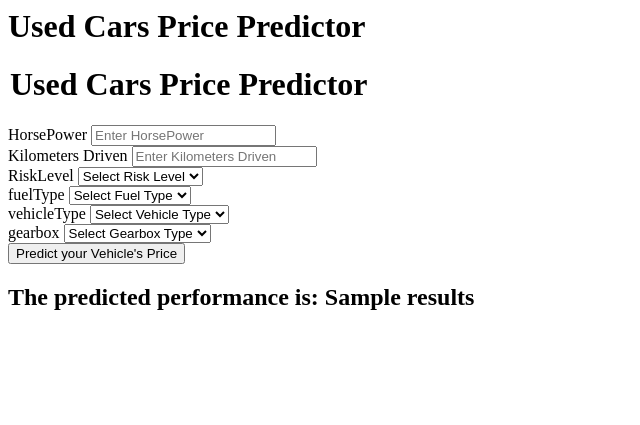
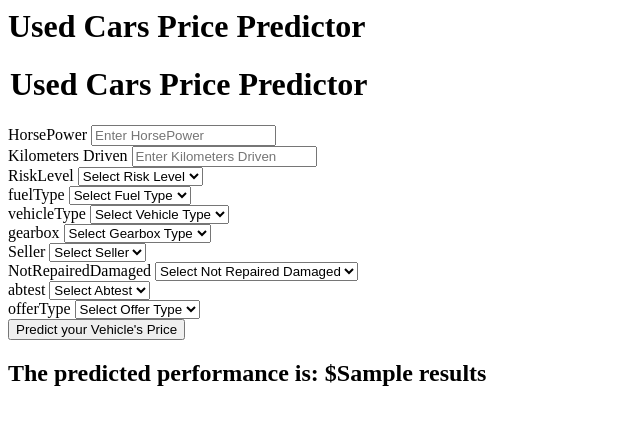
Before and after one commit to hamzahasan13/MLOPS, a Flask app: template templates/home.html in a window 1280 px wide. Shown: the top 425 px of the page, without its empty margins (0-640 px from the left). Run offline with Flask 3, Linux system fonts and the light colour scheme; the template is opened without the code that fills it: most values are stand-ins (such as "Sample title", 1, 10 or a date in 2020).

Commit message:
Initial Wokrking

```diff
--- a/app.py
+++ b/app.py
@@ -30,6 +30,11 @@ def predict_datapoint():
             gearbox = request.form.get("gearbox"),
             HorsePower = float(request.form.get("HorsePower")),
             kilometer = float(request.form.get("kilometer")),
+            Seller = request.form.get("Seller"),
+            NotRepairedDamaged = request.form.get("NotRepairedDamaged"),
+            abtest = request.form.get("abtest"),
+            offerType = request.form.get("offerType")
+
         )
         pred_df = data.get_data_as_data_frame()
 
--- a/src/components/data_transformation.py
+++ b/src/components/data_transformation.py
@@ -31,7 +31,7 @@ class DataTransformation:
 
         try:
             numerical_columns = ['HorsePower', 'kilometer']
-            categorical_columns = ['Seller', 'offerType', 'abtest', 'vehicleType', 'gearbox', 'fuelType', 'NotRepaired/Damaged','RiskLevel']
+            categorical_columns = ['Seller', 'offerType', 'abtest', 'vehicleType', 'gearbox', 'fuelType', 'NotRepairedDamaged','RiskLevel']
 
             num_pipeline = Pipeline(
                 steps = [
@@ -74,7 +74,7 @@ class DataTransformation:
 
             target_col_name = 'Price'
             numerical_columns = ['HorsePower', 'kilometer']
-            categorical_columns = ['Seller', 'offerType', 'abtest', 'vehicleType', 'gearbox', 'fuelType', 'NotRepaired/Damaged','RiskLevel']
+            categorical_columns = ['Seller', 'offerType', 'abtest', 'vehicleType', 'gearbox', 'fuelType', 'NotRepairedDamaged','RiskLevel']
 
             input_feature_train_df = train_df.drop(columns = [target_col_name], axis=1)
             target_feature_train_df = train_df[target_col_name]
--- a/src/components/model_trainer.py
+++ b/src/components/model_trainer.py
@@ -203,6 +203,11 @@ class ModelTrainer:
 
             predicted=best_model.predict(X_test)
 
+            original_columns = set(feature.split('_', 1)[0] for feature in X_train)
+
+            X_orig_selected = X_orig[list(original_columns)]
+            print(X_orig_selected)
+
             r2_square = r2_score(y_test, predicted)
 
             save_obj(
--- a/templates/home.html
+++ b/templates/home.html
@@ -43,11 +43,29 @@
             <label class="form-label">vehicleType</label>
             <select class="form-control" name="vehicleType" placeholder="Enter Vehicle Type" required>
                 <option class="placeholder" selected disabled value="">Select Vehicle Type</option>
+                <option value="Bus">
+                    Bus
+                </option>
+                <option value="Compact Car">
+                    Compact Car
+                </option>
                 <option value="Convertible">
                     Convertible
                 </option>
-                <option value="Non-Convertible">
-                    Non-Convertible
+                <option value="Coupe">
+                    Coupe
+                </option>
+                <option value="Limousine">
+                    Limousine
+                </option>
+                <option value="Other">
+                    Other
+                </option>
+                <option value="Station Wagon">
+                    Station Wagon
+                </option>
+                <option value="SUV">
+                    SUV
                 </option>
             </select>
         </div>
@@ -64,11 +82,59 @@
             </select>
         </div>
         <div class="mb-3">
+            <label class="form-label">Seller</label>
+            <select class="form-control" name="Seller" placeholder="Enter Seller" required>
+                <option class="placeholder" selected disabled value="">Select Seller</option>
+                <option value="Private">
+                    Private
+                </option>
+                <option value="Commercial">
+                    Commercial
+                </option>
+            </select>
+        </div>
+        <div class="mb-3">
+            <label class="form-label">NotRepairedDamaged</label>
+            <select class="form-control" name="NotRepairedDamaged" placeholder="Enter Not Repaired Damaged" required>
+                <option class="placeholder" selected disabled value="">Select Not Repaired Damaged</option>
+                <option value="Yes">
+                    Yes
+                </option>
+                <option value="No">
+                    No
+                </option>
+            </select>
+        </div>
+        <div class="mb-3">
+            <label class="form-label">abtest</label>
+            <select class="form-control" name="abtest" placeholder="Enter Abtest" required>
+                <option class="placeholder" selected disabled value="">Select Abtest</option>
+                <option value="Test">
+                    Test
+                </option>
+                <option value="Control">
+                    Control
+                </option>
+            </select>
+        </div>
+        <div class="mb-3">
+            <label class="form-label">offerType</label>
+            <select class="form-control" name="offerType" placeholder="Enter Offer Type" required>
+                <option class="placeholder" selected disabled value="">Select Offer Type</option>
+                <option value="Customer Offer">
+                    Customer Offer
+                </option>
+                <option value="Company Offer">
+                    Company Offer
+                </option>
+            </select>
+        </div>
+        <div class="mb-3">
             <input class="btn btn-primary" type="submit" value="Predict your Vehicle's Price" />
         </div>
     </form>
     <h2>
-       The predicted performance is: {{results}}
+       The predicted performance is: ${{results}}
     </h2>
    </body>
 </html>
```
Also changed, not shown: src/components/data_cleaning.py (+4 -4 lines), src/pipeline/predict_pipeline.py (+13 -3 lines).
